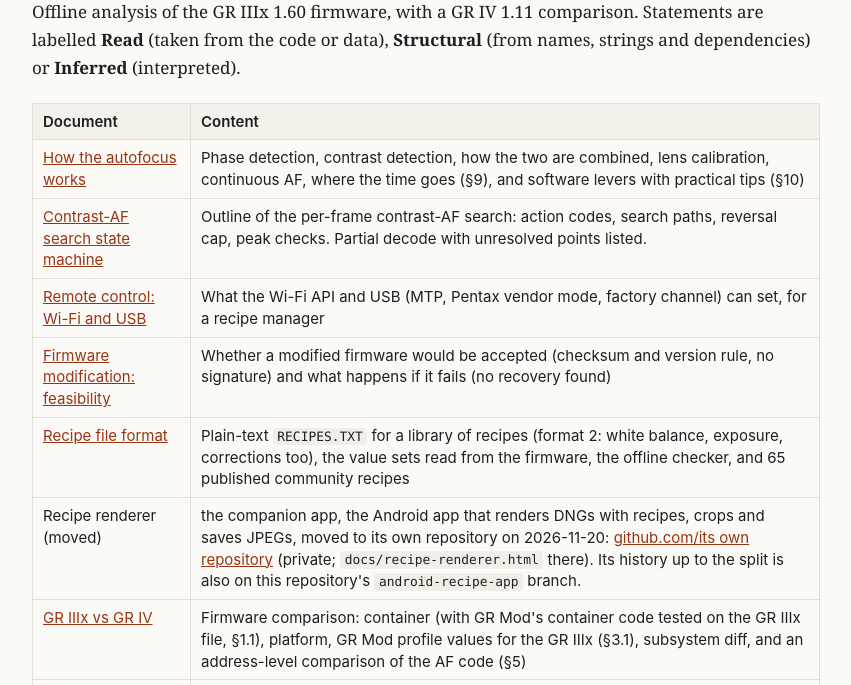
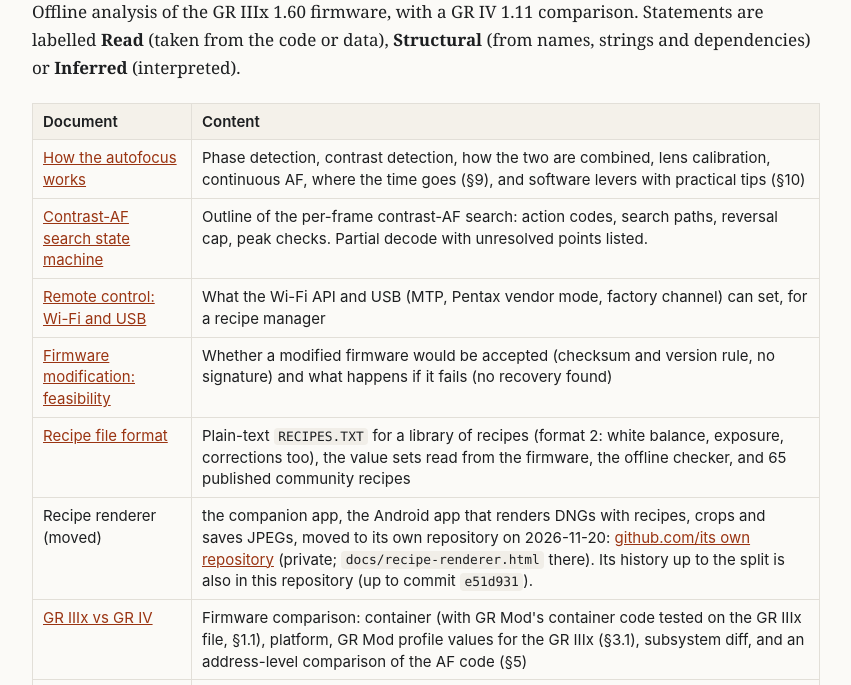
Before and after one commit to nils-fl/RicohGR, a plain HTML site: page docs/index.html in a window 1280 px wide. Shown: the part 109-794 px from the top of the page, without its empty margins (4-855 px from the left). Drawn offline with Linux system fonts and the light colour scheme.

Commit message:
Index: the app's history is on main now
Co-Authored-By: Claude Opus 5.5 <noreply@anthropic.com>

```diff
--- a/docs/index.html
+++ b/docs/index.html
@@ -92,7 +92,7 @@ recipes</td>
 JPEGs, moved to its own repository on 2026-11-20:
 <a href="https://github.com/its own repository">github.com/its own repository</a>
 (private; <code>docs/recipe-renderer.html</code> there). Its history up to
-the split is also on this repository's <code>android-recipe-app</code> branch.</td>
+the split is also in this repository (up to commit <code>e51d931</code>).</td>
 </tr>
 <tr>
 <td><a href="gr3x-vs-gr4.html">GR IIIx vs GR IV</a></td>
```
